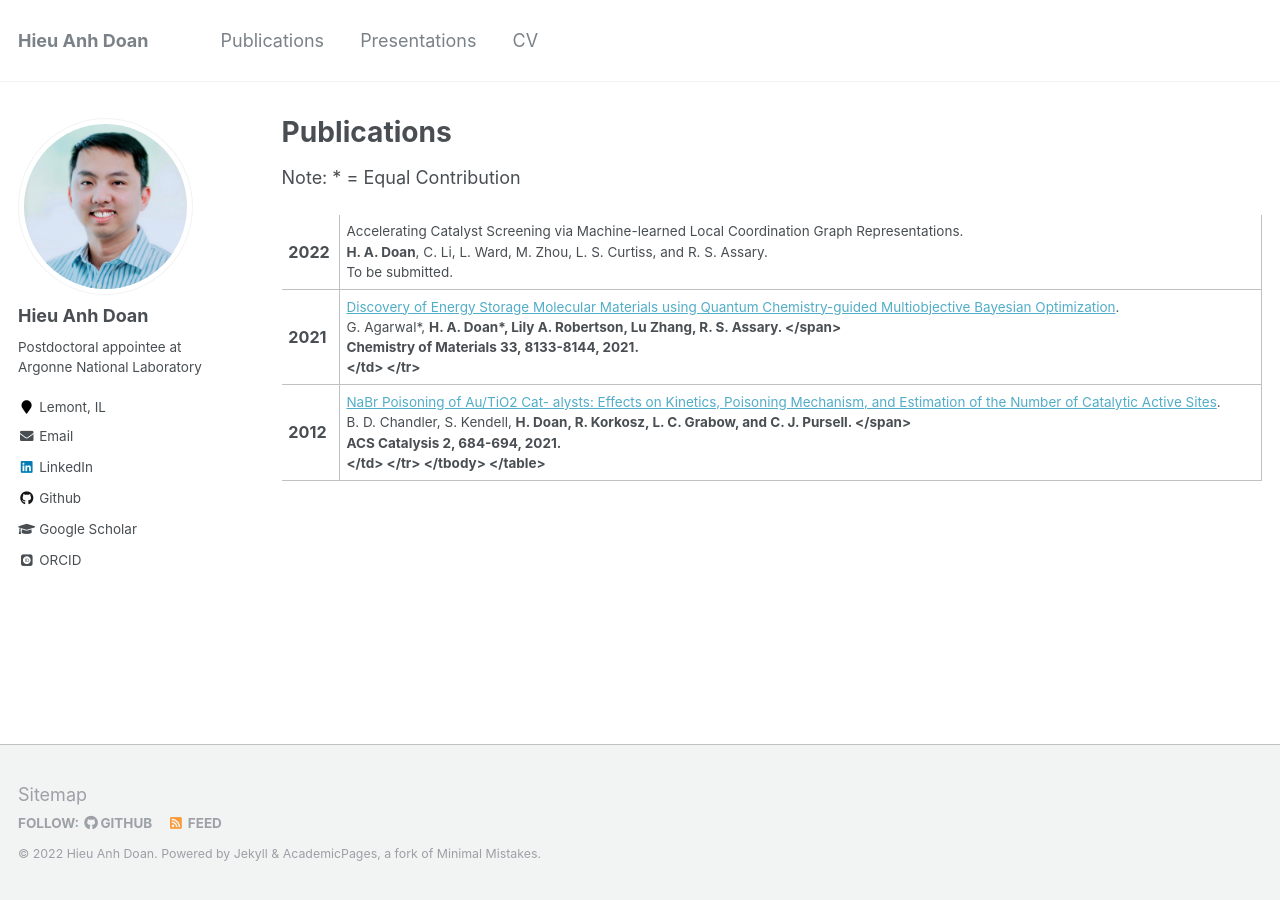
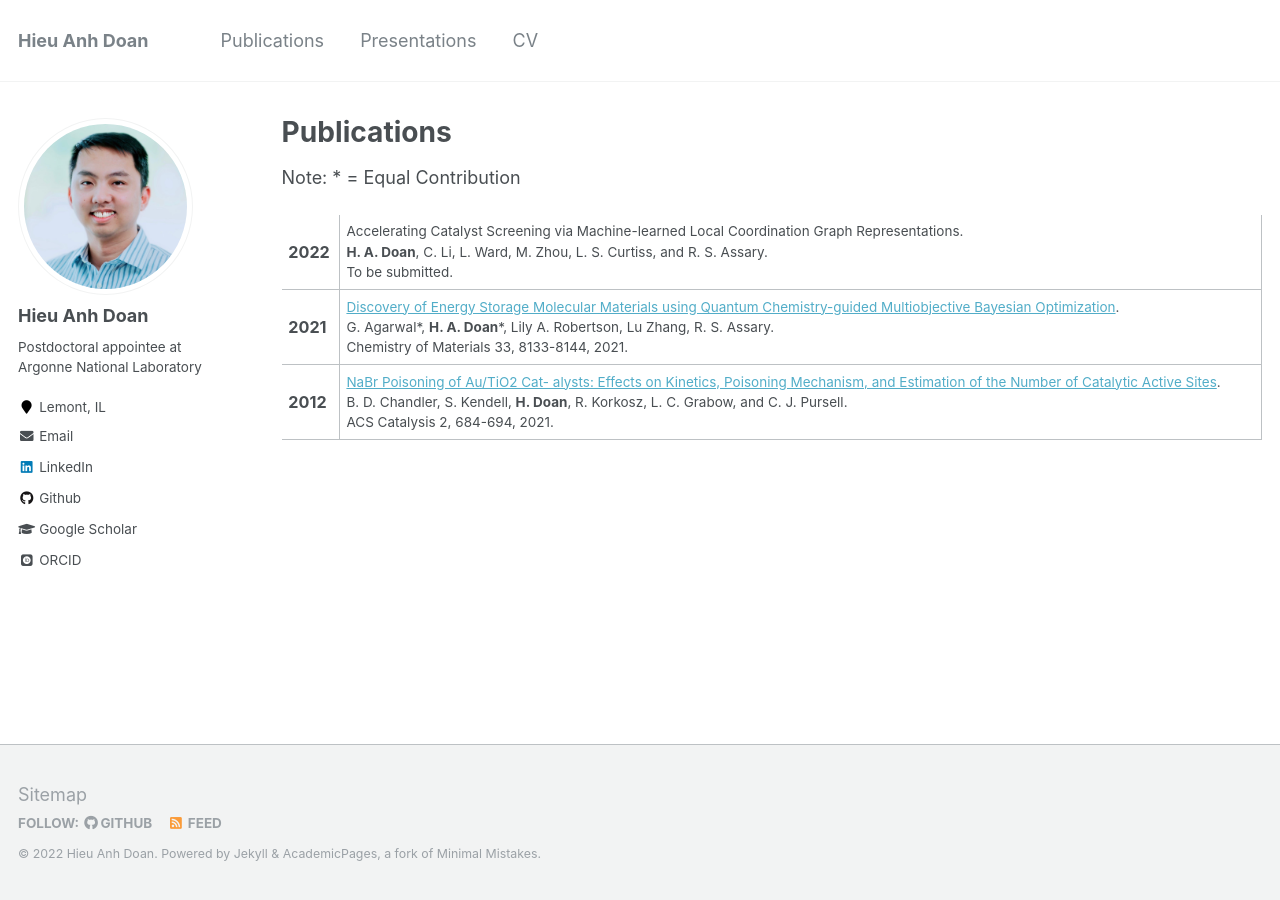
Before and after one commit to hieuadoan/hieuadoan.github.io, a Jekyll site: the page built from _pages/publications.md, in a window 1280 px wide. Built offline with Jekyll 4.4.1, drawn with Linux system fonts in a browser that asks for light colours; some web fonts are replaced.

Commit message:
fix missing / for bold fonts

```diff
--- a/_pages/publications.md
+++ b/_pages/publications.md
@@ -55,7 +55,7 @@ Note: * = Equal Contribution
 				<a href="https://pubs.acs.org/doi/abs/10.1021/acs.chemmater.1c02040">Discovery of Energy Storage Molecular Materials using Quantum Chemistry-guided Multiobjective Bayesian Optimization</a>.
 			</span><br />
 			<span class="authors">
-				G. Agarwal*, <b>H. A. Doan<b>*, Lily A. Robertson, Lu Zhang, R. S. Assary.
+				G. Agarwal*, <b>H. A. Doan</b>*, Lily A. Robertson, Lu Zhang, R. S. Assary.
 			</span><br />
 			<span class="venuetype"></span><span class="venue">Chemistry of Materials 33, 8133-8144, 2021</span>.
 			<br />
@@ -82,7 +82,7 @@ Note: * = Equal Contribution
 				<a href="https://pubs.acs.org/doi/abs/10.1021/cs200693g">NaBr Poisoning of Au/TiO2 Cat- alysts: Effects on Kinetics, Poisoning Mechanism, and Estimation of the Number of Catalytic Active Sites</a>.
 			</span><br />
 			<span class="authors">
-				B. D. Chandler, S. Kendell, <b>H. Doan<b>, R. Korkosz, L. C. Grabow, and C. J. Pursell.
+				B. D. Chandler, S. Kendell, <b>H. Doan</b>, R. Korkosz, L. C. Grabow, and C. J. Pursell.
 			</span><br />
 			<span class="venuetype"></span><span class="venue">ACS Catalysis 2, 684-694, 2021</span>.
 			<br />
```
